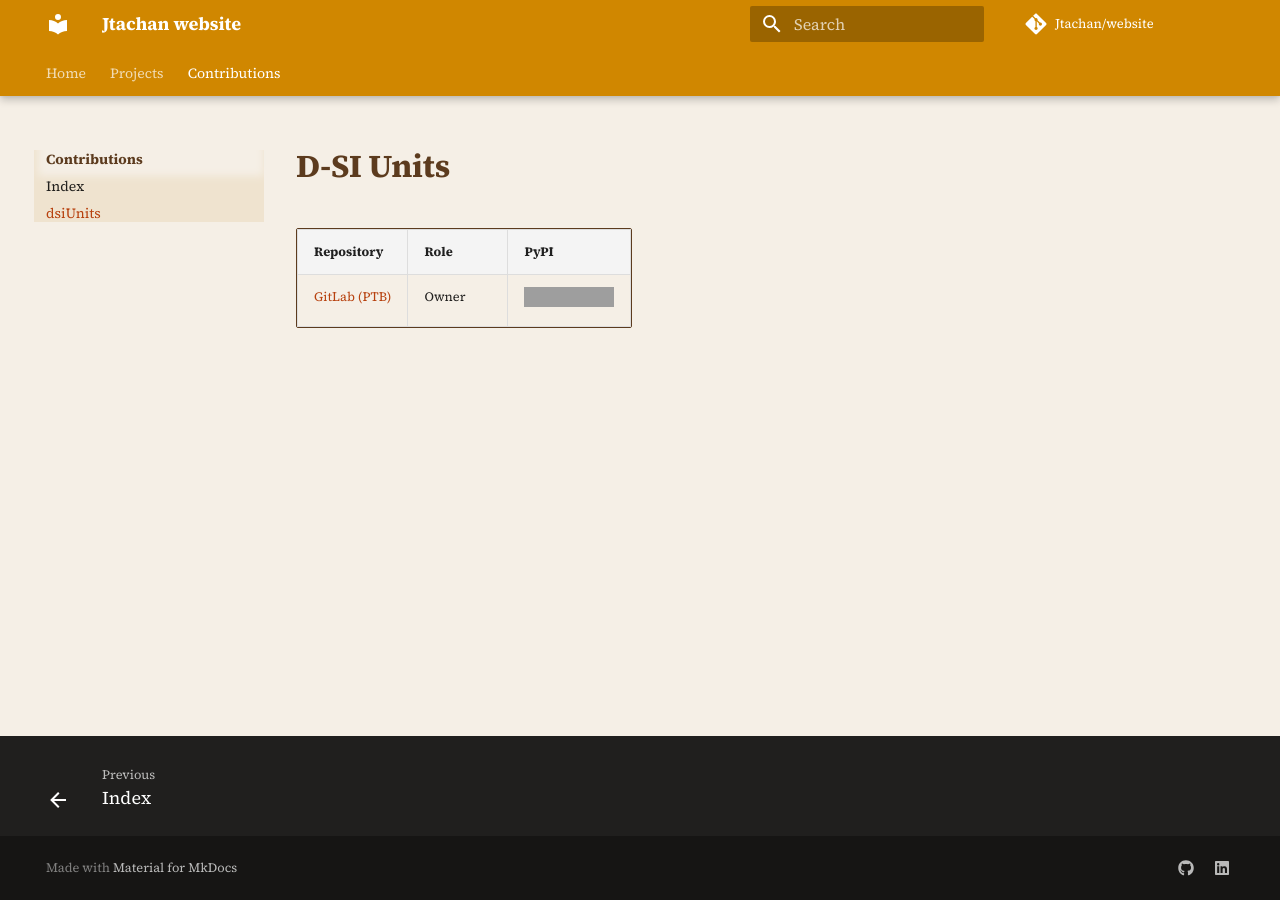
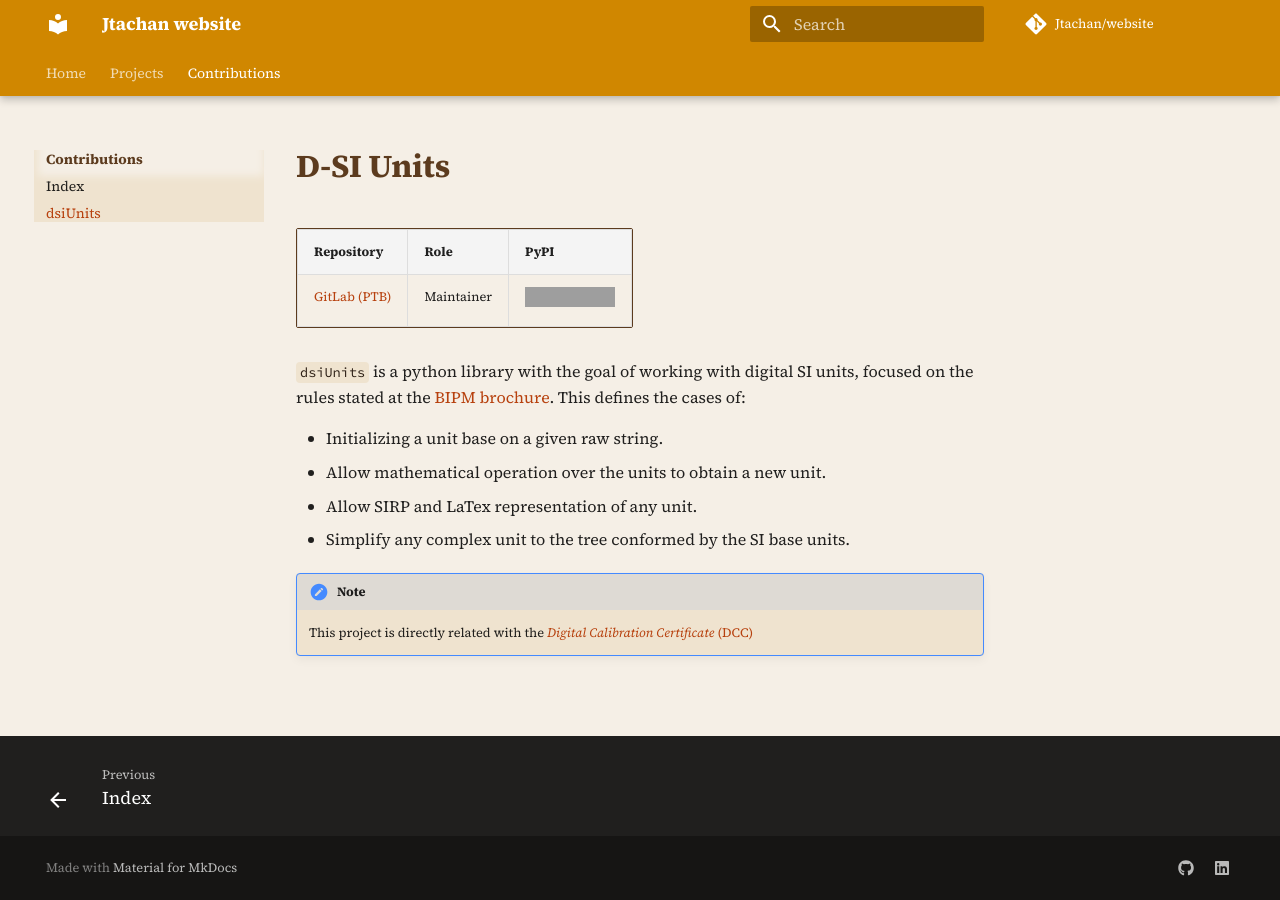
Before and after one commit to Jtachan/website, an MkDocs documentation site: the page built from docs/contributions/dsi_units.md, in a window 1280 px wide. Built offline with MkDocs 1.6.1 and Material for MkDocs 9.7.7, drawn with Linux system fonts in a browser that asks for light colours; comment, search, counter and statistics services are not loaded; grey boxes are pictures that could not be loaded.

Commit message:
Contributions: DsiUnits - Basics

```diff
--- a/docs/contributions/dsi_units.md
+++ b/docs/contributions/dsi_units.md
@@ -2,4 +2,15 @@
 
 | Repository | Role | PyPI |
 | --- | --- | --- |
-| [GitLab (PTB)](https://gitlab1.ptb.de/digitaldynamicmeasurement/dcc-and-dsi/dsiUnits) | Owner | [![PyPI Version](https://img.shields.io/pypi/v/dsiUnits)](https://pypi.org/project/dsiUnits/) |
+| [GitLab (PTB)](https://gitlab1.ptb.de/digitaldynamicmeasurement/dcc-and-dsi/dsiUnits) | Maintainer | [![PyPI Version](https://img.shields.io/pypi/v/dsiUnits)](https://pypi.org/project/dsiUnits/) |
+
+`dsiUnits` is a python library with the goal of working with digital SI units, focused on the rules stated at the [BIPM brochure](https://www.bipm.org/en/publications/si-brochure/).
+This defines the cases of:
+
+- Initializing a unit base on a given raw string.
+- Allow mathematical operation over the units to obtain a new unit.
+- Allow SIRP and LaTex representation of any unit.
+- Simplify any complex unit to the tree conformed by the SI base units.
+
+!!! note
+    This project is directly related with the [_Digital Calibration Certificate_ (DCC)](https://wiki.dcc.ptb.de/)
```
